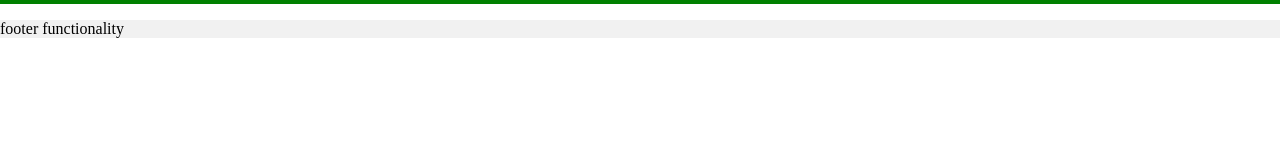
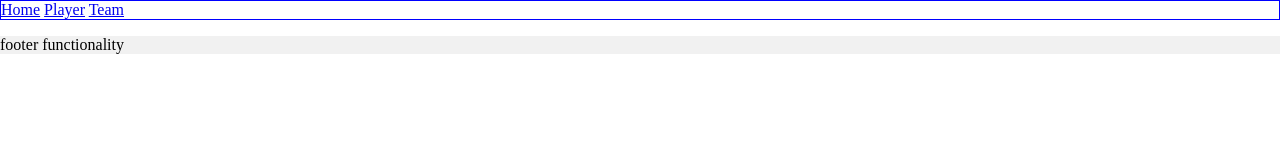
Before and after one commit to broox9/eastwest, a plain HTML site: page index.html in a window 1280 px wide. Drawn offline with Linux system fonts and the light colour scheme.

Commit message:
started refactoring control flow

```diff
--- a/index.html
+++ b/index.html
@@ -26,6 +26,10 @@
     <script type="text/javascript" src="javascripts/app/application.js" ></script>
 
 
+    <!-- header / footer -->
+    <script type="text/javascript" src="javascripts/app/header/header.app.js" ></script>
+    <script type="text/javascript" src="javascripts/app/footer/footer.app.js" ></script>
+
     <!-- Player module -->
     <script type="text/javascript" src="javascripts/app/player/player.js" ></script>
     <script type="text/javascript" src="javascripts/app/player/player.views.js" ></script>
@@ -34,7 +38,8 @@
 
     <!-- layout module -->
     <script type="text/javascript" src="javascripts/app/EWstars.control.js" ></script>
-    <script type="text/javascript" src="javascripts/app/EWstars.layouts.js" ></script>
+    <script type="text/javascript" src="javascripts/app/EWstars.control.views.js" ></script>
+
 
 
 </head>
@@ -49,7 +54,7 @@
 
 <!-- header footer templates -->
 <script id="main_nav_template" type="text/html">
-    <a href="">Home</a>
+    <a href="#">Home</a>
     <a class="player-nav" href="#/player">Player</a>
     <a href="#/team">Team</a>
 </script>
--- a/javascripts/app/EWstars.control.js
+++ b/javascripts/app/EWstars.control.js
@@ -14,6 +14,10 @@ EWstars.AppControl = EWstars.module('AppControl', function (AppControl, App, Bac
         'team'          : 'viewTeam',
         ''              : 'initializeView',
         '#'             : 'initializeView'
+       },
+
+       initialize: function () {
+        console.log("Router Started");
        }
     });
 
@@ -25,18 +29,22 @@ EWstars.AppControl = EWstars.module('AppControl', function (AppControl, App, Bac
 
         initializeView: function () {
             console.log('initial view fired');
-            var layout = App.Layout,
-                header = new layout.Header(),
-                footer = new layout.Footer(),
-                content = new layout.Content();
-
-            /* make the content section which is a layout accessible */
-            App.Content = content;
-
-
-            //App.headerRegion.show(header);
-            App.footerRegion.show(footer);
-            App.contentRegion.show(content);
+            //App.Header.start();
+            App.Footer.start();
+            console.log("AppControl", AppControl);
+            AppControl.InitView.start();
+//            var layout = App.Layout,
+//                header = new layout.Header(),
+//                footer = new layout.Footer(),
+//                content = new layout.Content();
+//
+//            /* make the content section which is a layout accessible */
+//            App.Content = content;
+//
+//
+//            //App.headerRegion.show(header);
+//            App.footerRegion.show(footer);
+//            App.contentRegion.show(content);
         },
 
         viewPlayer: function () {
--- /dev/null
+++ b/javascripts/app/EWstars.control.views.js
@@ -0,0 +1,70 @@
+EWstars.AppControl.InitView = EWstars.module('AppControl.InitView', function (InitView, App, Backbone, Marionette, $, _ ) {
+
+    this.startWithParent = false;
+
+    /* Initial View */
+    InitView.Nav = Marionette.ItemView.extend({
+      template: "#main_nav_template",
+      tagName: 'section',
+      className: "initial-nav",
+
+      initialize: function () {
+          console.log("initial view init'd");
+      }
+    });
+
+    InitView.on('start', function () {
+        console.log("initview init'd");
+        App.contentRegion.show(new InitView.Nav);
+    });
+
+
+
+//  /* Layout Header View */
+//  Layout.Header = Marionette.ItemView.extend({
+//    template: '#main_nav_template',
+//    tagName: 'nav',
+//    className: 'header-nav',
+//
+//    ui: {},
+//    modelEvents: {},
+//    collectionEvents: {},
+//    events: {}
+//
+//
+//  });
+
+
+
+//  /* Layout Footer View */
+//  Layout.Footer = Marionette.ItemView.extend({
+//    template: '#footer_template',
+//
+//    ui: {},
+//    modelEvents: {},
+//    collectionEvents: {},
+//    events: {}
+//
+//  });
+
+//  Layout.Content = Marionette.Layout.extend({
+//    template: '#content_layout_template',
+//
+//    regions: {
+//        playerSection: '#player-section',
+//        teamSection: '#team-section'
+//    },
+//
+//    ui: {},
+//    modelEvents: {},
+//    collectionEvents: {},
+//    events: {},
+//
+//    initialize: function (options) {
+//      console.log("Layout Module Content Section Init'd", options);
+//      this.render();
+//    }
+//
+//  });
+
+});
--- a/javascripts/app/EWstars.controller.js
+++ /dev/null
@@ -1,3 +0,0 @@
-EWstars.AppController = EWstars.module('AppController', function (AppController, App, Backbone, Marionette, $, _) {
-
-});
--- a/javascripts/app/EWstars.layouts.js
+++ /dev/null
@@ -1,50 +0,0 @@
-EWstars.Layout = EWstars.module('Layout', function (Layout, App, Backbone, Marionette, $, _ ) {
-
-  /* Layout Header View */
-  Layout.Header = Marionette.ItemView.extend({
-    template: '#main_nav_template',
-    tagName: 'nav',
-    className: 'header-nav',
-
-    ui: {},
-    modelEvents: {},
-    collectionEvents: {},
-    events: {}
-
-
-  });
-
-
-
-  /* Layout Footer View */
-  Layout.Footer = Marionette.ItemView.extend({
-    template: '#footer_template',
-
-    ui: {},
-    modelEvents: {},
-    collectionEvents: {},
-    events: {}
-
-  });
-
-  Layout.Content = Marionette.Layout.extend({
-    template: '#content_layout_template',
-
-    regions: {
-        playerSection: '#player-section',
-        teamSection: '#team-section'
-    },
-
-    ui: {},
-    modelEvents: {},
-    collectionEvents: {},
-    events: {},
-
-    initialize: function (options) {
-      console.log("Layout Module Content Section Init'd", options);
-      this.render();
-    }
-
-  });
-
-});
--- /dev/null
+++ b/javascripts/app/footer/footer.app.js
@@ -0,0 +1,41 @@
+EWstars.Footer = EWstars.module("Footer", function (Footer, App, Backbone, Marionette, $, _) {
+    this.startWithParent = false;
+
+    /* VIEW */
+    Footer.View = Marionette.ItemView.extend({
+        template: '#footer_template',
+        className: 'footer',
+
+        initialize: function () {
+            console.log("new footer init'd")
+        }
+    });
+
+
+    /* CONTROLLER - instantiable
+     ... is that a word? */
+    Footer.Controller = function (options) {
+        this.options = options;
+    };
+
+    _.extend(Footer.Controller.prototype, {
+
+        start: function (options) {
+            console.log("footer app controller init'd", options);
+            this.showFooter();
+        },
+
+        showFooter: function() {
+            App.footerRegion.show(new Footer.View)
+        }
+    });
+
+
+    /* APP(Footer) START */
+    Footer.on('start', function (options) {
+        console.log("footer app start");
+        var controller = new Footer.Controller(options)
+        controller.start();
+    });
+
+});
--- /dev/null
+++ b/javascripts/app/header/header.app.js
@@ -0,0 +1,43 @@
+EWstars.Header = EWstars.module("Header", function (Header, App, Backbone, Marionette, $, _) {
+    this.startWithParent = false;
+
+
+   /* VIEW */
+    Header.NavView = Marionette.ItemView.extend({
+        template: '#main_nav_template',
+        tagName: 'nav',
+        className: 'header-nav',
+
+        initialize: function () {
+            console.log("new NavView init'd")
+        }
+    });
+
+
+    /* CONTROLLER - instantiable
+    ... is that a word? */
+    Header.Controller = function (options) {
+        this.options = options;
+    };
+
+    _.extend(Header.Controller.prototype, {
+
+        start: function (options) {
+            console.log("header app controller init'd", options);
+            this.showNav();
+        },
+
+        showNav: function() {
+            App.headerRegion.show(new Header.NavView)
+        }
+    });
+
+
+    /* APP(HEADER) START */
+    Header.on('start', function (options) {
+        console.log("header app start");
+        var controller = new Header.Controller(options)
+        controller.start();
+    });
+
+});
```
